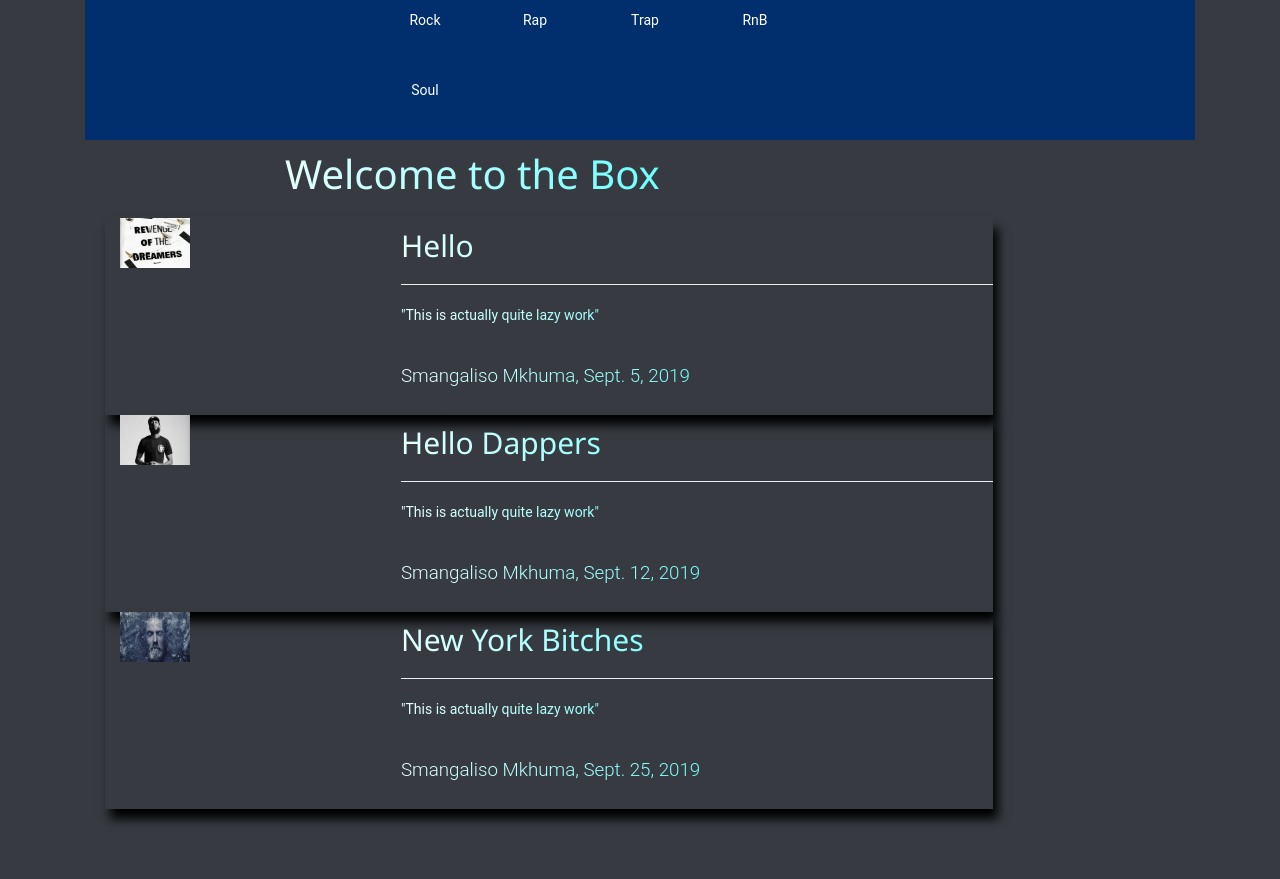
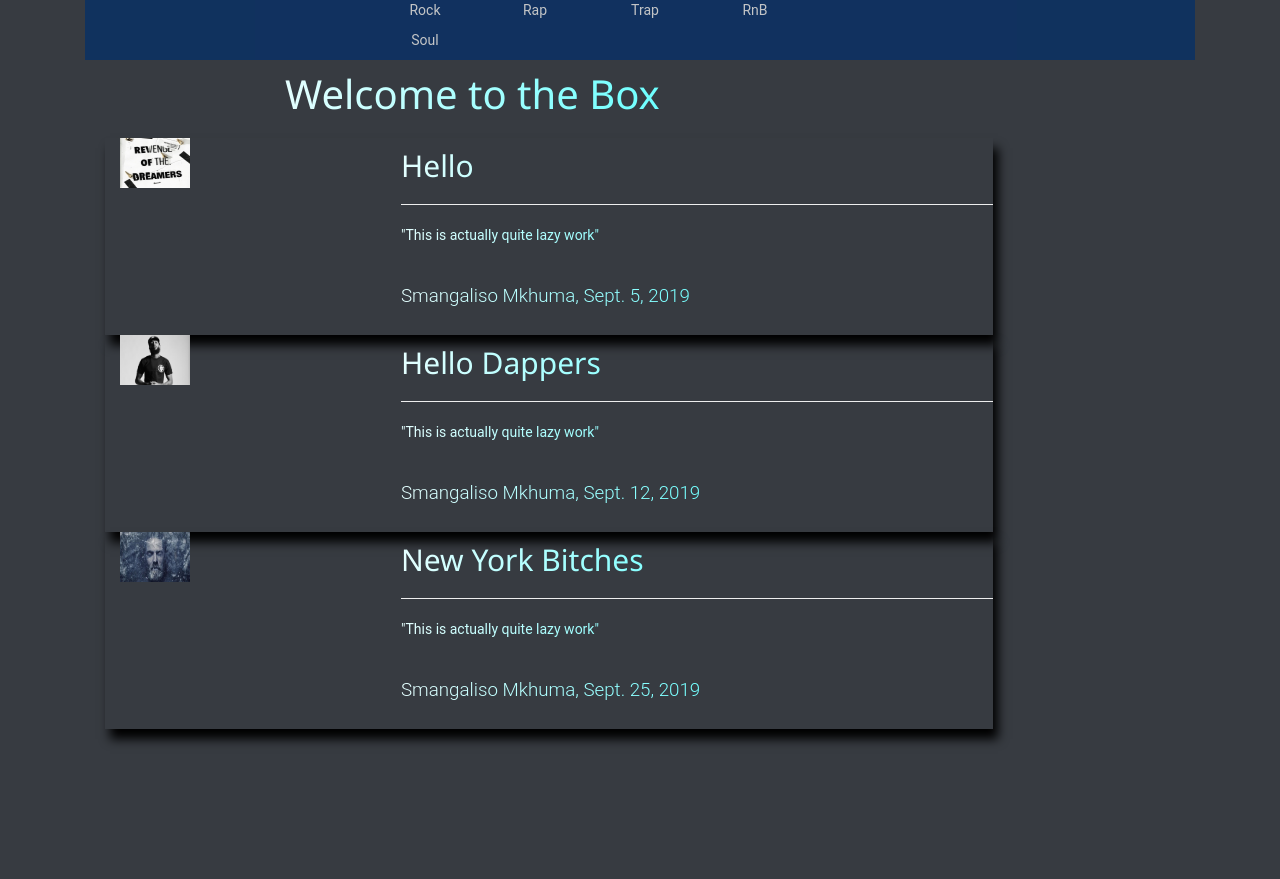
Before and after one commit to Smangaliso007/Blogger, a Django app: page / in a window 1280 px wide. Shown: the part 50-929 px from the top of the page. Before the commit the page ends 874 px from the top, so only its background shows below. Run offline with Django 3.2, Linux system fonts and the light colour scheme; data comes from the database, SQL or seed files in the repository; some libraries are stand-ins or nearby versions.

Commit message:
CSS Sort #5

```diff
--- a/blog/static/css/box-blog.css
+++ b/blog/static/css/box-blog.css
@@ -13,6 +13,7 @@
 #welcome {
     width: 100%;
     background-color: #012E6C;
+    opacity: .7;
 }
 
 #genre_span {
@@ -33,8 +34,8 @@
 
 span {
     width: 100px;
-    height: 50px;
-    margin: 10px 5px 10px 5px;
+    height: 30px;
+    margin: 0 5px 0 5px;
     text: center;
     color: white;
 }
--- a/blog/templates/blog/base.html
+++ b/blog/templates/blog/base.html
@@ -49,7 +49,7 @@
             </div>
         </div>
     </nav>
-    <section id="display" style="padding: 50px;">
+    <section id="display" style="padding-top: 50px;">
       <div class="container" id="welcome_container">
           <!-- Welcome Tag -->
           <div class="container-fluid text-center" id="welcome">
```
